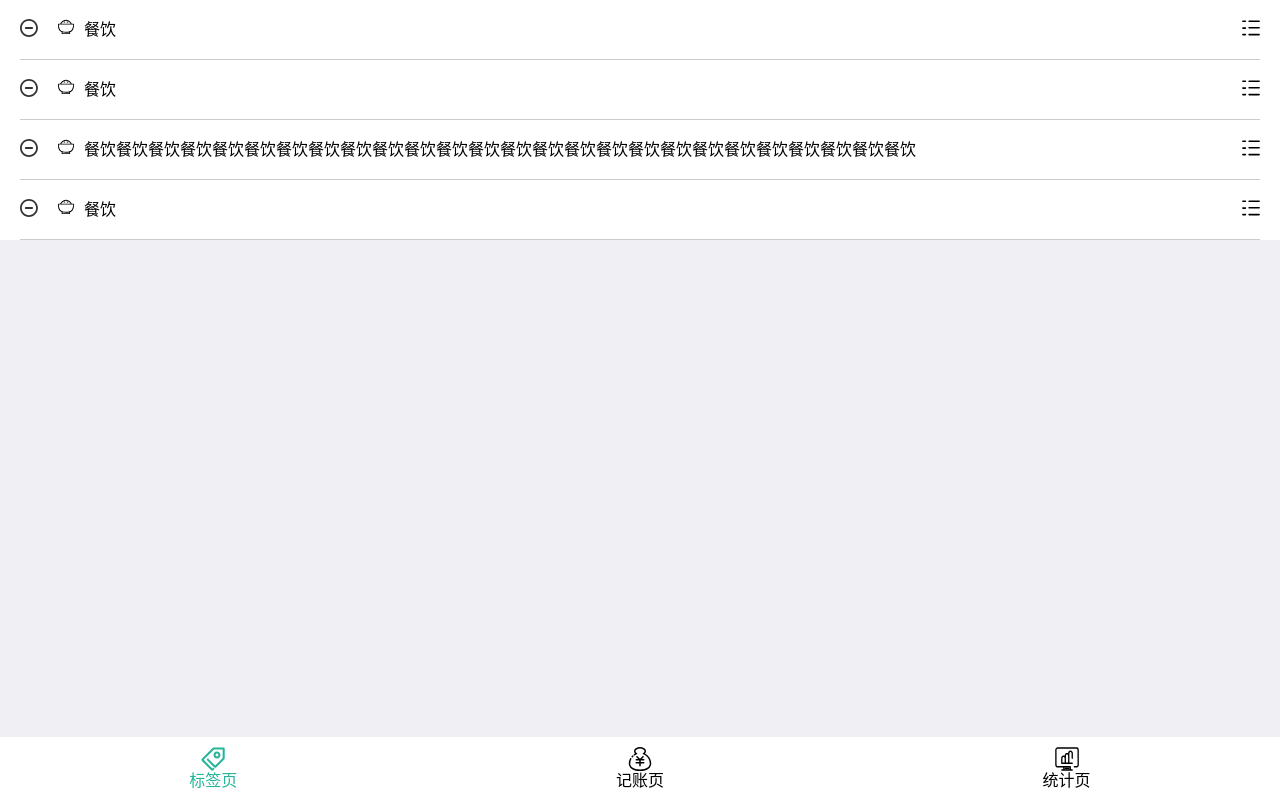
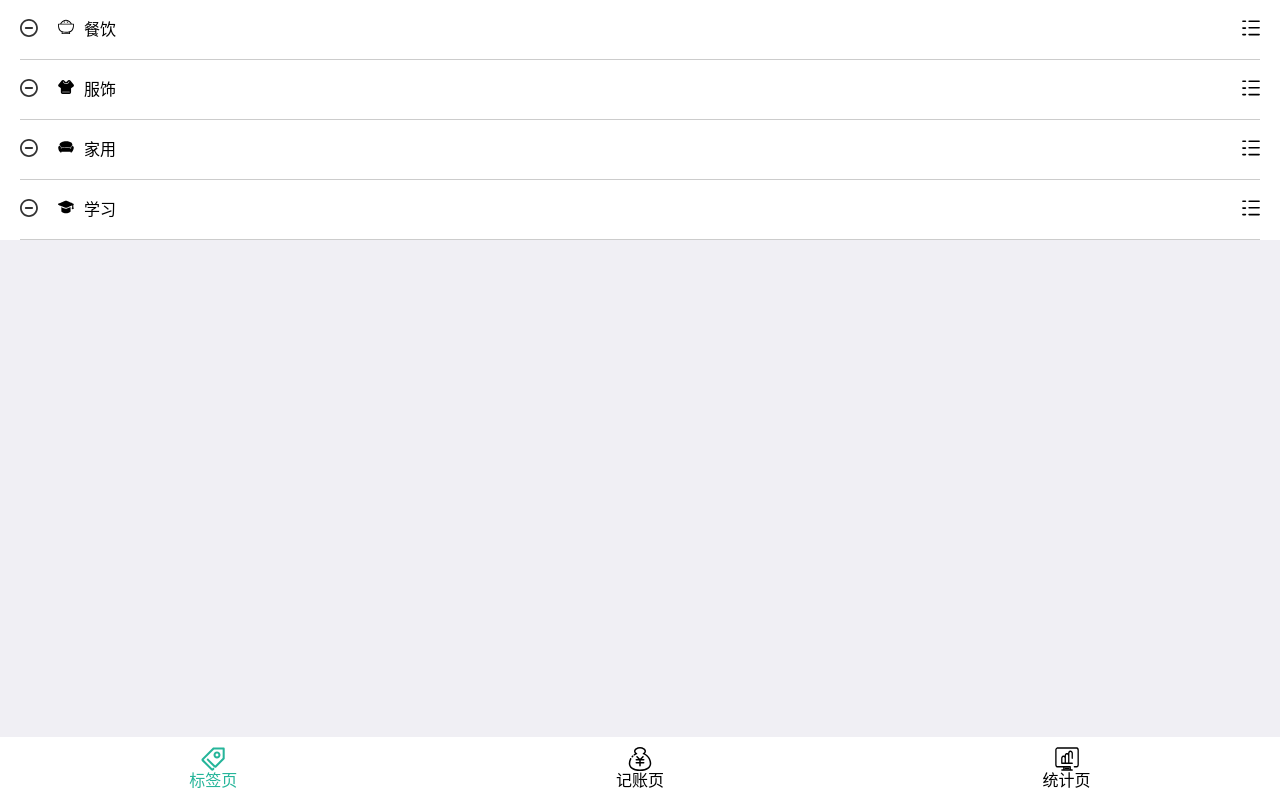
Before and after one commit to April-cl/daily-book, a React app: page /tags#/tags in a window 1280 px wide. Built offline with nearby package versions, Linux system fonts and the light colour scheme.

Commit message:
重构代码，使用tag.id作为key

```diff
--- a/src/useTags.tsx
+++ b/src/useTags.tsx
@@ -1,7 +1,13 @@
 import { useState } from 'react';
 
 const useTags = () => {
-  const [tags, setTags] = useState<{iconName: string, chinese: string}[]>([{iconName: 'diet',chinese: '餐饮'},{iconName: 'diet',chinese: '餐饮'},{iconName: 'diet',chinese: '餐饮餐饮餐饮餐饮餐饮餐饮餐饮餐饮餐饮餐饮餐饮餐饮餐饮餐饮餐饮餐饮餐饮餐饮餐饮餐饮餐饮餐饮餐饮餐饮餐饮餐饮'},{iconName: 'diet',chinese: '餐饮'}])
+  const defaultTags = [
+    {id: 1, iconName: 'diet',chinese: '餐饮'},
+    {id: 2, iconName: 'clothes',chinese: '服饰'},
+    {id: 3, iconName: 'family',chinese: '家用'},
+    {id: 4, iconName: 'study',chinese: '学习'}
+  ]
+  const [tags, setTags] = useState<{id: number, iconName: string, chinese: string}[]>(defaultTags)
   return {tags, setTags}
 }
 
--- a/src/views/Edit.tsx
+++ b/src/views/Edit.tsx
@@ -18,7 +18,7 @@ type Category = '-' | '+'
 function Edit() {
   const [record, setRecord] = useState({
     category: '-' as Category,
-    tag: '',
+    tag: {id: 0, chinese: ''},
     note: '',
     amount: 0,
     output: '0',
@@ -33,7 +33,7 @@ function Edit() {
   return (
     <EditLayout>
       <CategorySection value={record.category} onChange={(category) => {onChange({category})}} />
-      <OutputSection output = {record.output} tag = {record.tag} />
+      <OutputSection output = {record.output} tag = {record.tag.chinese} />
       <TagsSection value={record.tag} onChange={(tag) => {onChange({tag})}} />
       <DateSection value = {record.createAt} onChange={(createAt) => {onChange({createAt});}} />
       <NotesSection value={record.note} onChange={(note: string) => {onChange({note})}} />
--- a/src/views/Edit/TagsSection.tsx
+++ b/src/views/Edit/TagsSection.tsx
@@ -40,34 +40,30 @@ const Wrapper = styled.section`
 `;
 
 type Props = {
-  value: string,
-  onChange: (value: string) => void
+  value: {id: number, chinese: string},
+  onChange: (value: {id: number, chinese: string}) => void
 }
 
 const TagsSection: React.FC<Props> = (props) => {
   const {tags, setTags} = useTags()
-  const selectedTag = props.value
+  const selectedTagId = props.value.id
   const addNewTag = () => {
     const tagName = window.prompt('请输入新标签名字：')
     if (tagName !== null) {
-      setTags([...tags, {iconName: 'custom', chinese: tagName}])
+      setTags([...tags, {id: Math.random(),iconName: 'custom', chinese: tagName}])
     }
   }
-  const onToggleTag = (tag: string) => {
-    if (selectedTag === tag) {
-      props.onChange('')
-    } else {
-      props.onChange(tag)
-    }
+  const onToggleTag = (tag: any) => {
+    props.onChange(selectedTagId === tag.id ? {} : tag)
   }
-  const getClass = (tag: string) => {return selectedTag === tag? 'selected' : ''}
+  const getClass = (tagId: number) => {return selectedTagId === tagId? 'selected' : ''}
   return (
     <Wrapper>
       <ul>
         {
           tags.map((tag) => {
             return (
-              <li key={tag.chinese} onClick={() => onToggleTag(tag.chinese)} className={getClass(tag.chinese)}>
+              <li key={tag.chinese} onClick={() => onToggleTag(tag)} className={getClass(tag.id)}>
                 <span className="iconWrapper">
                 <Icon name={tag.iconName}/>
                 </span>
--- a/src/views/Tags.tsx
+++ b/src/views/Tags.tsx
@@ -40,7 +40,7 @@ function Tags() {
     <Layout>
       <TagList>
         {tags.map(tag =>
-          <li key={tag.chinese}>
+          <li key={tag.id}>
             <button className='delete' >
                 <Icon name='delete' />
             </button>
```
